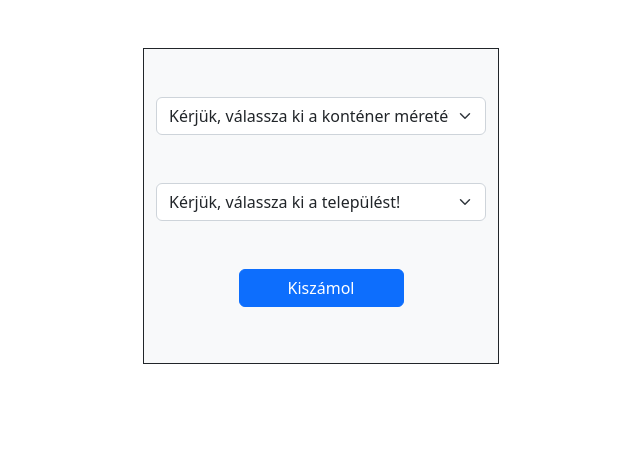
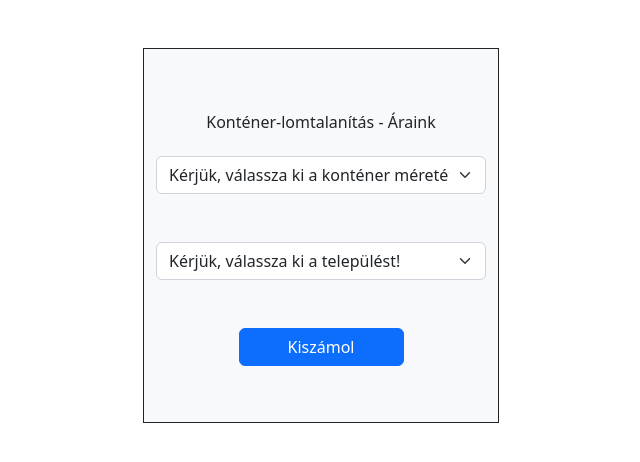
Before and after one commit to gustavkis/Kontener, a plain HTML site: page index.html in a window 1280 px wide. Shown: the whole page, without its empty margins (319-959 px from the left). Drawn offline with nearby package versions, Linux system fonts and the light colour scheme.

Commit message:
címsor beszúrása

```diff
--- a/index.html
+++ b/index.html
@@ -23,6 +23,7 @@
         <!--Csak ezt az oszlopot használom-->
         <div class="col-4 border border-dark bg-light">
           <div class="pt-5">
+            <div class="text-center p-3"><h6>Konténer-lomtalanítás  - Áraink</h6></div>
             <select
               class="form-select"
               id="kontener"
```
